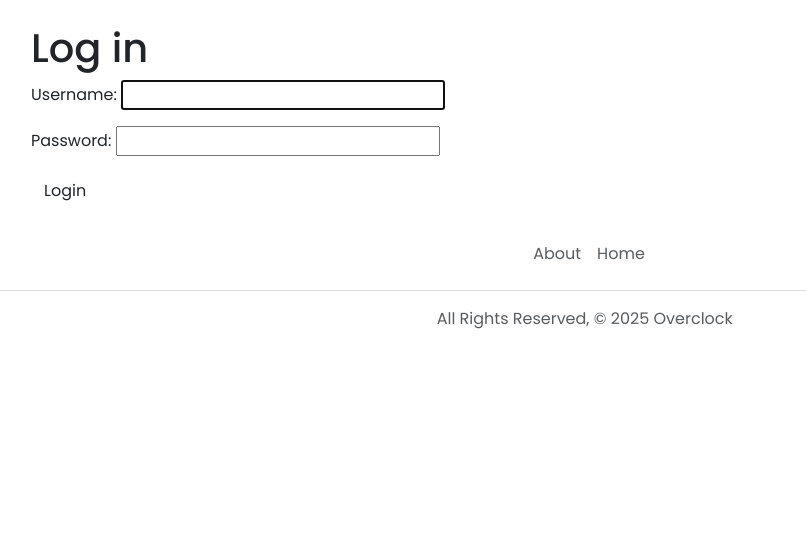
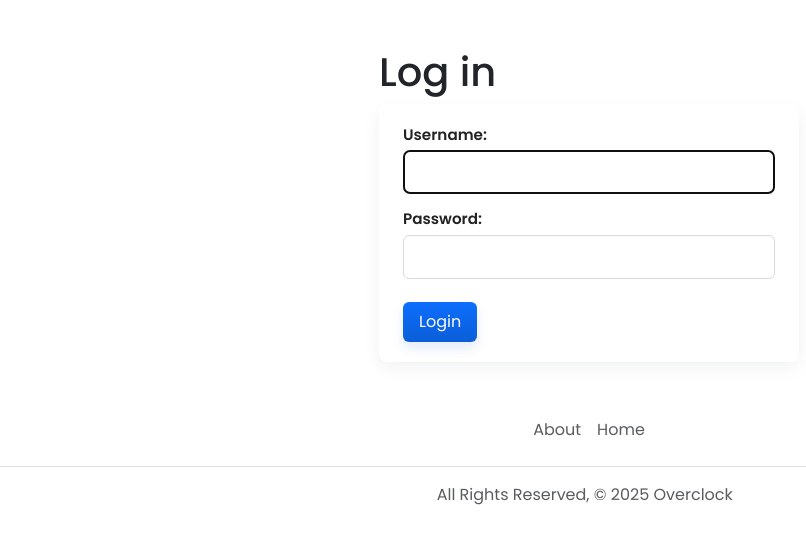
Before and after one commit to izZERO/Overclock, a Django app: page /accounts/login/ in a window 1280 px wide. Shown: the part 128-672 px from the top of the page, without its empty margins (51-857 px from the left). Run offline with Django 5.2, Linux system fonts and the light colour scheme.

Commit message:
login and signup css

```diff
--- a/main/templates/orders.html
+++ b/main/templates/orders.html
@@ -70,8 +70,7 @@
               </h6>
               <p class="mb-1">Address: {{ order.shipping_address }}</p>
               <p class="mb-0">
-                <i class="bi bi-telephone me-2"></i>Phone Number: {{
-                user.profile.phone }}
+                <i class="bi bi-telephone me-2"></i>Phone Number: {{ user.profile.phone }}
               </p>
             </div>
             <div class="col-md-4 text-end">
--- a/main/templates/registration/login.html
+++ b/main/templates/registration/login.html
@@ -1,10 +1,94 @@
-{% extends 'base.html' %}
+{% extends 'base.html' %} {% block content %}
+<style>
+  /* Page-local styles for login form (scoped) */
+  .auth-form-wrap {
+    max-width: 420px;
+    margin: 1.5rem auto;
+  }
+  .auth-form {
+    background: var(--bs-body-bg, #fff);
+    padding: 1.25rem 1.5rem;
+    border-radius: 8px;
+    box-shadow: 0 6px 18px rgba(22, 28, 36, 0.06);
+  }
+  .auth-form p {
+    margin: 0 0 0.85rem 0;
+    display: block;
+  }
+  .auth-form label {
+    display: block;
+    font-weight: 600;
+    margin-bottom: 0.25rem;
+    color: #222;
+    font-size: 0.95rem;
+  }
+  .auth-form input[type="text"],
+  .auth-form input[type="password"],
+  .auth-form input[type="email"] {
+    width: 100%;
+    padding: 0.56rem 0.65rem;
+    border: 1px solid #d6dbe0;
+    border-radius: 6px;
+    background: #fff;
+    color: #111;
+    box-shadow: inset 0 1px 0 rgba(0, 0, 0, 0.02);
+  }
+  .auth-form .errorlist {
+    margin: 0.35rem 0 0;
+    color: #b00020;
+    font-size: 0.92rem;
+    list-style: none;
+    padding-left: 0;
+  }
+  .auth-submit {
+    margin-top: 0.6rem;
+    background: linear-gradient(180deg, #0d6efd, #0b5ed7);
+    color: #fff;
+    border-radius: 6px;
+    padding: 0.5rem 1rem;
+    border: none;
+    box-shadow: 0 6px 12px rgba(11, 92, 215, 0.12);
+  }
+  .auth-submit:hover {
+    transform: translateY(-1px);
+  }
 
-{% block content %}
+  /* Dark mode (project uses data-bs-theme="dark" on <html>) */
+  [data-bs-theme="dark"] .auth-form {
+    background: #0f1112;
+    box-shadow: none;
+  }
+  [data-bs-theme="dark"] .auth-form label {
+    color: #e6eef8;
+  }
+  [data-bs-theme="dark"] .auth-form input[type="text"],
+  [data-bs-theme="dark"] .auth-form input[type="password"],
+  [data-bs-theme="dark"] .auth-form input[type="email"] {
+    background: #16181a;
+    border: 1px solid #2f3336;
+    color: #e9eef6;
+    box-shadow: none;
+  }
+  [data-bs-theme="dark"] .auth-form .errorlist {
+    color: #ff8a8a;
+  }
+  [data-bs-theme="dark"] .auth-submit {
+    background: linear-gradient(180deg, #2b6cff, #1458d3);
+    box-shadow: 0 6px 12px rgba(20, 88, 211, 0.18);
+  }
+
+  @media (max-width: 600px) {
+    .auth-form-wrap {
+      padding: 0 1rem;
+    }
+  }
+</style>
+
+<div class="auth-form-wrap">
   <h1>Log in</h1>
-  <form action="{% url 'login' %}" method="post">
-    {% csrf_token %}
-    {{ form.as_p }}
-    <input type="submit" value="Login" class="btn" />
+  <form action="{% url 'login' %}" method="post" class="auth-form">
+    {% csrf_token %} {{ form.as_p }}
+    <input type="submit" value="Login" class="btn auth-submit" />
   </form>
+</div>
 {% endblock %}
--- a/main/templates/user/profile.html
+++ b/main/templates/user/profile.html
@@ -16,8 +16,7 @@
               <i class="bi bi-envelope me-2"></i>{{ user.email }}
             </p>
             <p class="text-muted mb-0">
-              <i class="bi bi-calendar me-2"></i>Member since {{
-              user.date_joined|date:"F Y" }}
+              <i class="bi bi-calendar me-2"></i>Member since {{ user.date_joined|date:"F Y" }}
             </p>
           </div>
         </div>
```
Also changed, not shown: main/templates/registration/signup.html (+88 -4 lines).
